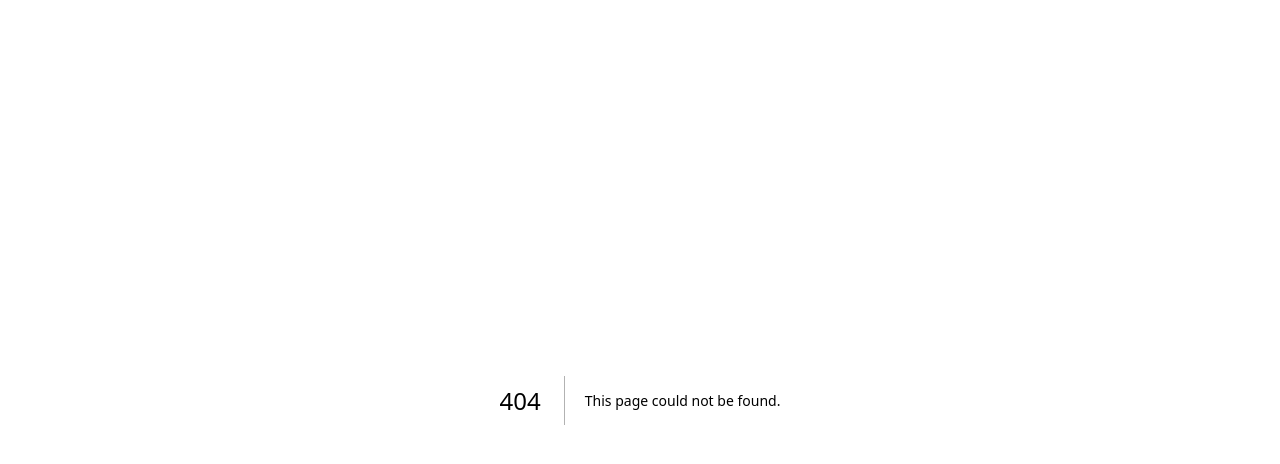
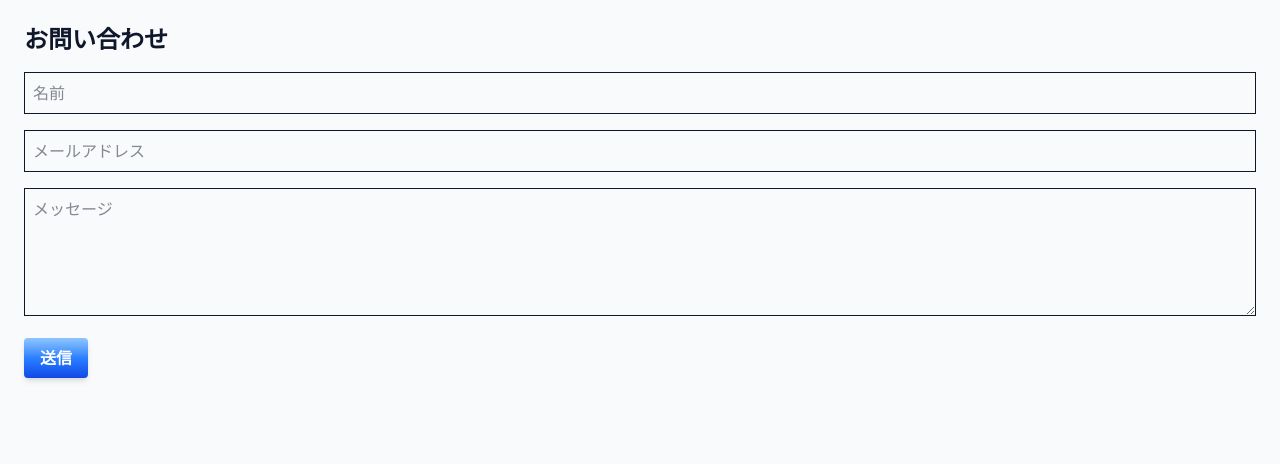
Before and after one commit to naoykz-tech/biginner, a Next.js app: page /contact in a window 1280 px wide. Before the commit this address had no page. Shown: the top 464 px of the page. Built offline with nearby package versions, Linux system fonts and the light colour scheme.

Commit message:
フォームを作成した
ファイルやフォルダーの作成位置に意味があることを理解した。clientの宣言？をしないとうまく動いてくれないということもなんとなく理解した。

```diff
--- /dev/null
+++ b/src/app/contact/page.tsx
@@ -0,0 +1,10 @@
+import { ContactForm } from '@/components/contactform/ContactForm';
+
+export default function Page() {
+  return (
+    <div className="p-6">
+      <h1 className="text-2xl font-bold mb-4">お問い合わせ</h1>
+      <ContactForm />
+    </div>
+  );
+}
--- a/src/app/page.tsx
+++ b/src/app/page.tsx
@@ -9,6 +9,8 @@ export const metadata: Metadata = {
   description: 'GitHub issueを進めながらNext.js、React、TypeScriptを小さな課題で学ぶ初心者向けサイトです。',
 };
 
+import Link from "next/link";
+
 export default function Home() {
   return (
     <PageShell>
@@ -17,6 +19,14 @@ export default function Home() {
         nextIssues={learningIssues.slice(2, 7)}
         totalIssueCount={learningIssues.length}
       />
+
+      <div className="mt-0 text-center">
+        <Link href="/contact">
+          <button className="bg-blue-600 text-white px-4 py-2 rounded">
+            お問い合わせへ
+          </button>
+        </Link>
+      </div>
     </PageShell>
   );
 }
--- /dev/null
+++ b/src/components/contactform/ContactForm.tsx
@@ -0,0 +1,38 @@
+"use client";
+
+import { useState } from 'react';
+
+export function ContactForm() {
+  const [name, setName] = useState('');
+  const [email, setEmail] = useState('');
+  const [message, setMessage] = useState('');
+
+    return (
+    <form className="space-y-4">
+      <input
+        placeholder="名前"
+        className="border p-2 w-full"
+        value={name}
+        onChange={(e) => setName(e.target.value)}
+      />
+
+      <input
+        placeholder="メールアドレス"
+        className="border p-2 w-full"
+        value={email}
+        onChange={(e) => setEmail(e.target.value)}
+      />
+
+      <textarea
+        placeholder="メッセージ"
+        className="border p-2 w-full h-32"
+        value={message}
+        onChange={(e) => setMessage(e.target.value)}
+      />
+
+      <button className="bg-blue-600 text-white px-4 py-2 rounded">
+        送信
+      </button>
+    </form>
+  );
+}
```
